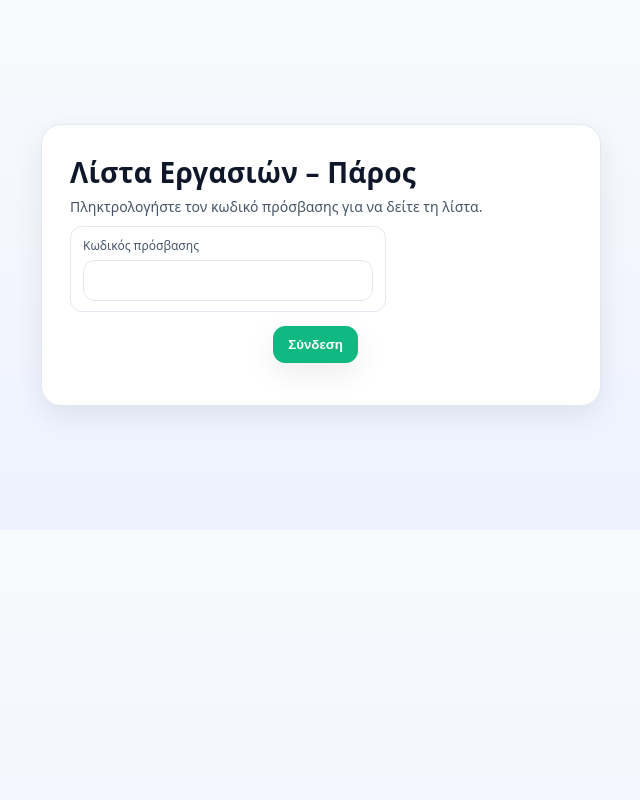
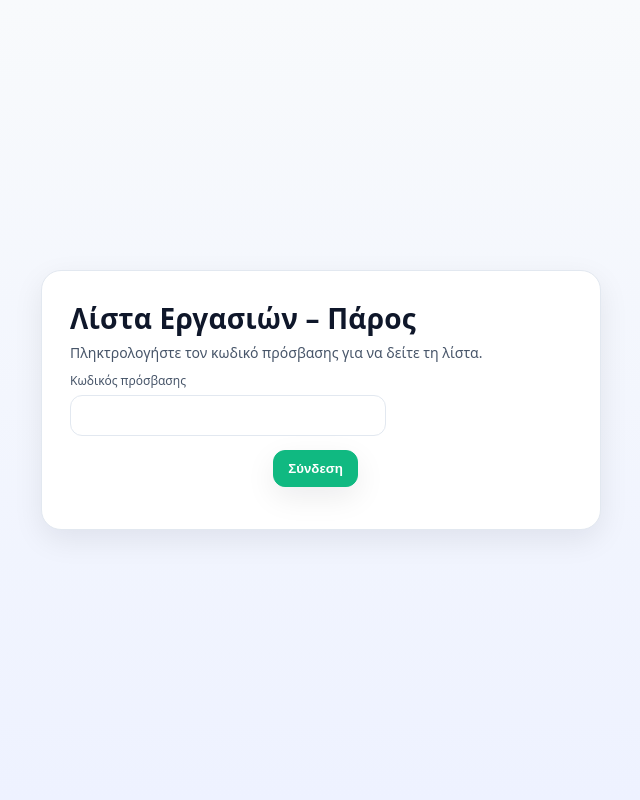
Before and after one commit to texnologybern/Checklist-Application, a PHP site: page /login.php in a window 1280 px wide. Shown: the whole page, without its empty margins (319-959 px from the left). Run offline with PHP 8.4, Linux system fonts and the light colour scheme; data comes from the database, SQL or seed files in the repository.

Commit message:
style: move login styles to css file and refine layout

```diff
--- /dev/null
+++ b/assets/css/login.css
@@ -0,0 +1,52 @@
+body.login .page {
+  display: flex;
+  justify-content: center;
+  align-items: center;
+  min-height: 100vh;
+  margin: 0 auto;
+  padding: 24px;
+  width: 100%;
+}
+
+body.login .card {
+  width: 100%;
+  max-width: 560px;
+  margin: 0;
+}
+
+body.login .meta {
+  grid-template-columns: 1fr;
+}
+
+body.login .field {
+  border: none;
+  padding: 0;
+}
+
+body.login .field input {
+  border: 1px solid var(--border);
+  background: #fff;
+  border-radius: 12px;
+  padding: 12px;
+  width: 100%;
+}
+
+body.login .error {
+  color: #b91c1c;
+  background: #fee2e2;
+  border: 1px solid #fecaca;
+  padding: 10px 12px;
+  border-radius: 12px;
+  margin: 0 28px 14px;
+}
+
+body.login .toolbar {
+  justify-content: flex-end;
+  padding: 0 28px 24px;
+}
+
+@media (max-width: 480px) {
+  body.login .page {
+    padding: clamp(12px, 5vw, 20px);
+  }
+}
--- a/login.php
+++ b/login.php
@@ -60,14 +60,9 @@ if ($_SERVER['REQUEST_METHOD'] === 'POST') {
   <meta name="viewport" content="width=device-width, initial-scale=1" />
   <title><?= htmlspecialchars($mode === 'login' ? 'Σύνδεση' : 'Ορισμός κωδικού') ?> – <?= htmlspecialchars($list_name) ?></title>
   <link rel="stylesheet" href="assets/css/styles.css" />
-  <style>
-    .card { max-width: 560px; margin: 60px auto; }
-    .field input { border: 1px solid var(--border); background: #fff; border-radius: 12px; padding: 12px; width: 100%; }
-    .error { color: #b91c1c; background: #fee2e2; border: 1px solid #fecaca; padding: 10px 12px; border-radius: 12px; margin: 0 28px 14px; }
-    .toolbar { justify-content: flex-end; }
-  </style>
+  <link rel="stylesheet" href="assets/css/login.css" />
 </head>
-<body>
+<body class="login">
   <div class="page">
     <div class="card">
       <header>
@@ -81,23 +76,23 @@ if ($_SERVER['REQUEST_METHOD'] === 'POST') {
         <div class="error"><?= htmlspecialchars($error) ?></div>
       <?php endif; ?>
 
-      <form method="post" class="meta" style="grid-template-columns: 1fr;">
+        <form method="post" class="meta">
         <input type="hidden" name="csrf" value="<?= htmlspecialchars(csrf_token(), ENT_QUOTES) ?>">
         <input type="hidden" name="list_id" value="<?= (int)$list_id ?>">
 
-        <div class="field">
+          <div class="field">
           <label><?= $mode === 'login' ? 'Κωδικός πρόσβασης' : 'Νέος κωδικός πρόσβασης' ?></label>
-          <input type="password" name="password" required>
+          <input type="password" name="password" required autofocus autocomplete="<?= $mode === 'login' ? 'current-password' : 'new-password' ?>">
         </div>
 
         <?php if ($mode === 'setup'): ?>
           <div class="field">
             <label>Επιβεβαίωση κωδικού</label>
-            <input type="password" name="password2" required>
+            <input type="password" name="password2" required autocomplete="new-password">
           </div>
         <?php endif; ?>
 
-        <div class="toolbar" style="padding: 0 28px 24px;">
+          <div class="toolbar">
           <button class="success" type="submit"><?= $mode === 'login' ? 'Σύνδεση' : 'Αποθήκευση κωδικού' ?></button>
         </div>
       </form>
```
